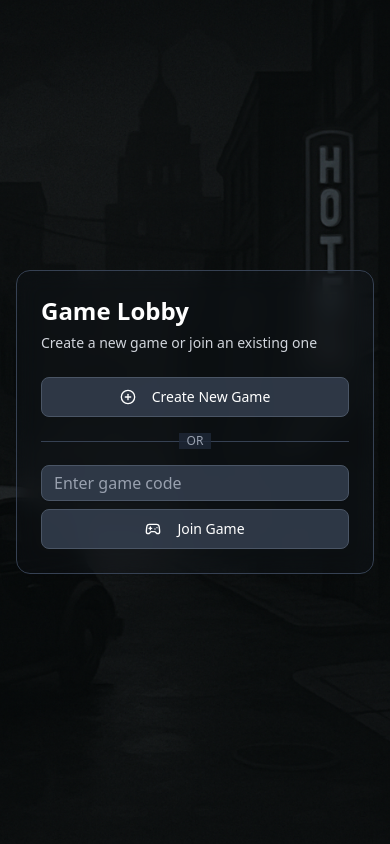
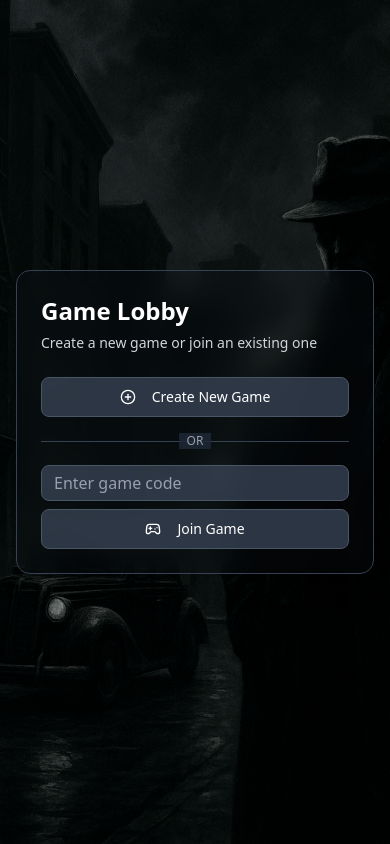
Before and after one commit to IamTugy/Mafia, a React (Vite) app: page / in a window 390 px wide. Built offline with nearby package versions, Linux system fonts and the light colour scheme.

Commit message:
fixed the background

```diff
--- a/src/components/Lobby.tsx
+++ b/src/components/Lobby.tsx
@@ -21,10 +21,7 @@ export function Lobby() {
 
   return (
     <div
-      className="h-screen w-screen flex items-center justify-center p-4 bg-cover bg-center overflow-hidden"
-      style={{
-        backgroundImage: `url('/src/assets/mafia-horizontal-background.png')`,
-      }}
+      className="h-screen w-screen flex items-center justify-center p-4 bg-cover bg-center overflow-hidden bg-[url('/src/assets/mafia-vertical-background.png')] sm:bg-[url('/src/assets/mafia-horizontal-background.png')]"
     >
       <div
         className="absolute inset-0 -z-10 bg-cover bg-center sm:bg-[url('/src/assets/mafia-horizontal-background.png')] bg-[url('/src/assets/mafia-vertical-background.png')]"
```
Also changed, not shown: 1 other file (tests, documents, lock files or other folders).
